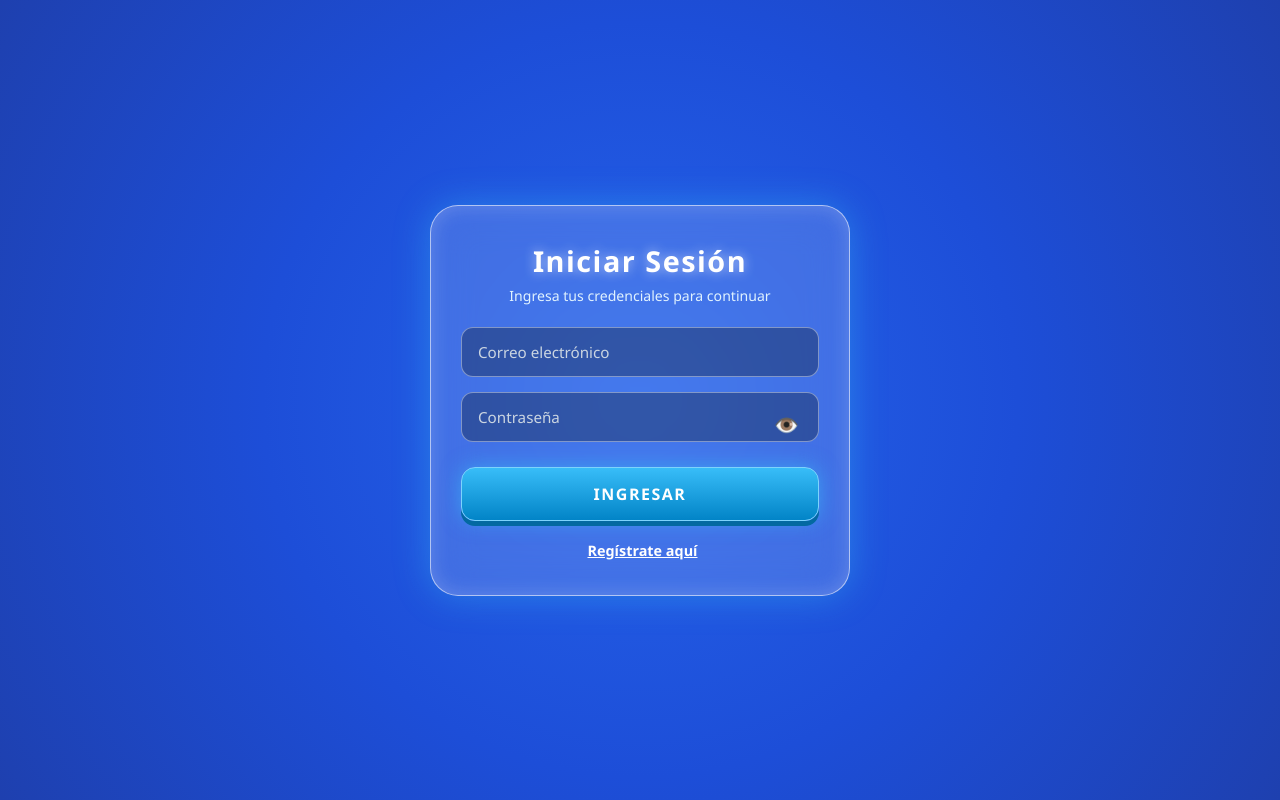
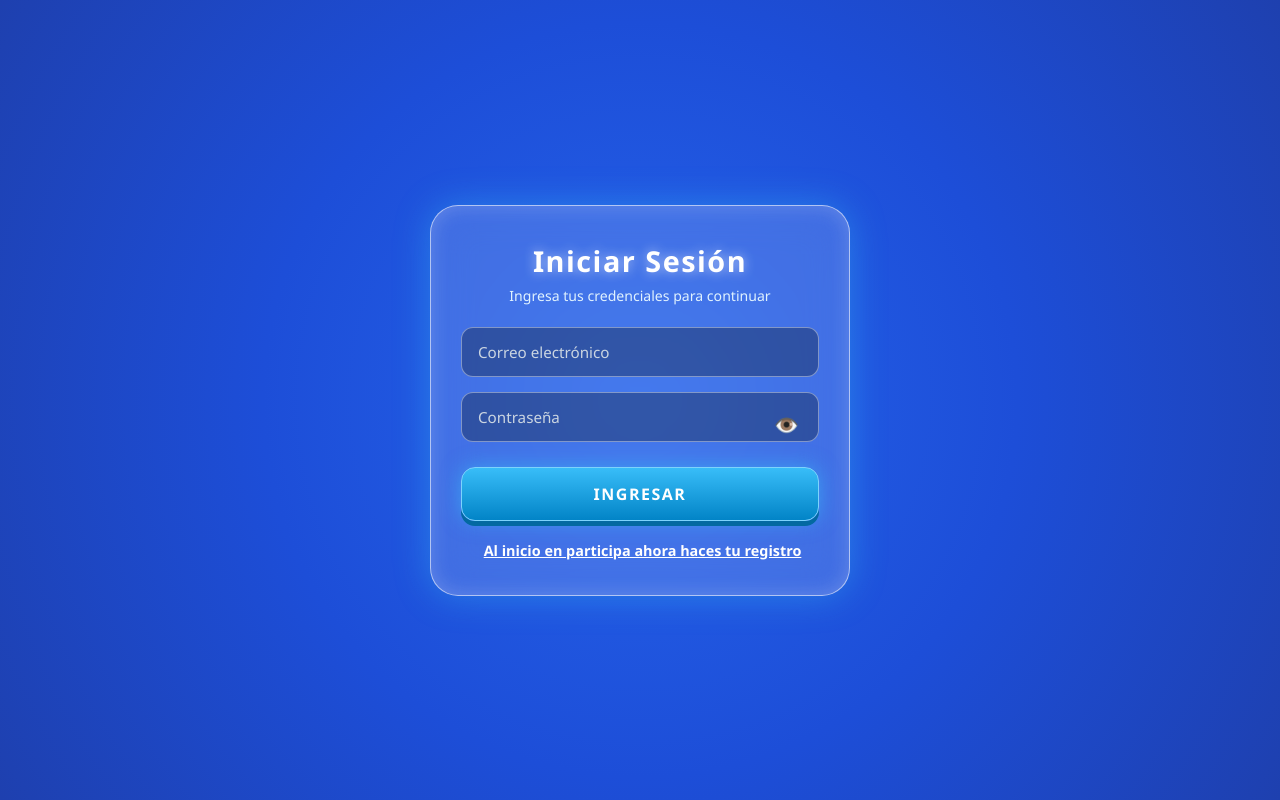
Before and after one commit to lindamujera/rifa-ruleta, a React (Vite) app in the folder frontend/: page /login in a window 1280 px wide. Built offline with nearby package versions, Linux system fonts and the light colour scheme; no server answers.

Commit message:
Update registration link text in Login component

```diff
--- a/frontend/src/pages/Login.jsx
+++ b/frontend/src/pages/Login.jsx
@@ -99,7 +99,7 @@ function Login() {
                 </button>
 
                <p>
-                <span className="register-link-static">Regístrate aquí</span>
+                <span className="register-link-static">Al inicio en participa ahora haces tu registro</span>
               </p>
             </div>
         </div>
```
